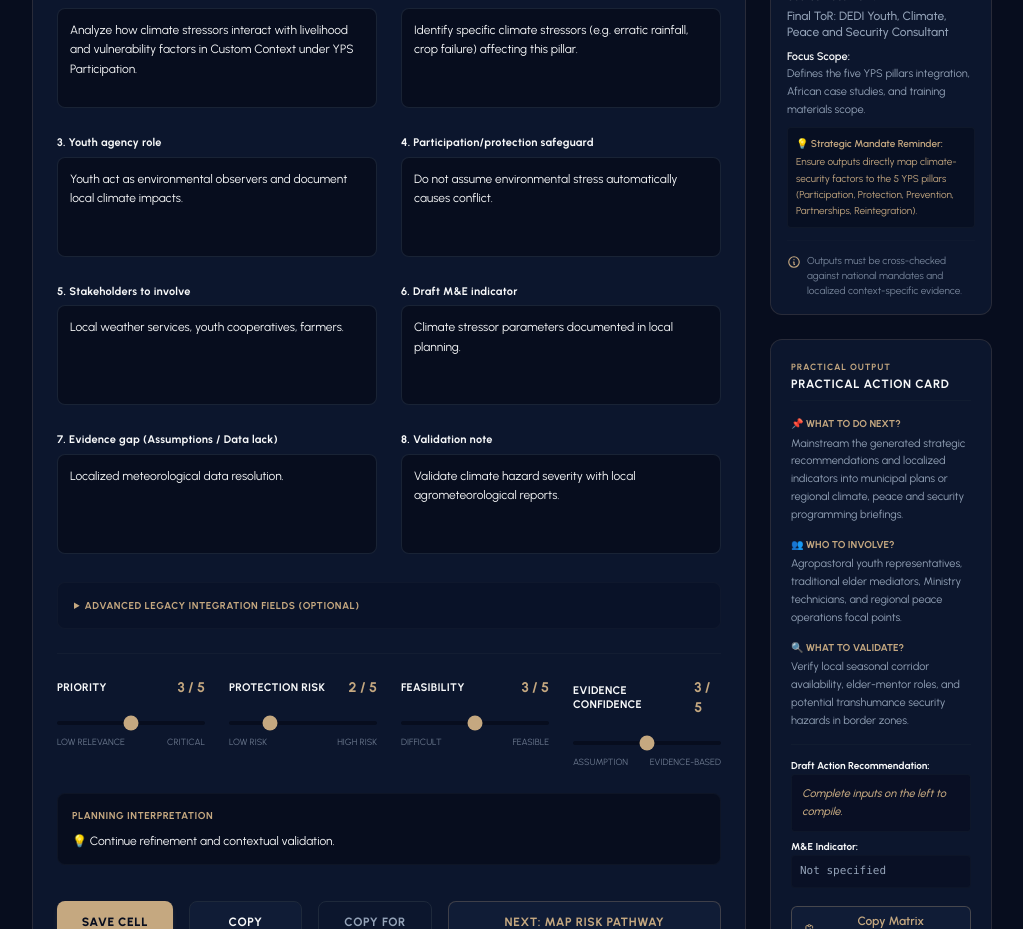
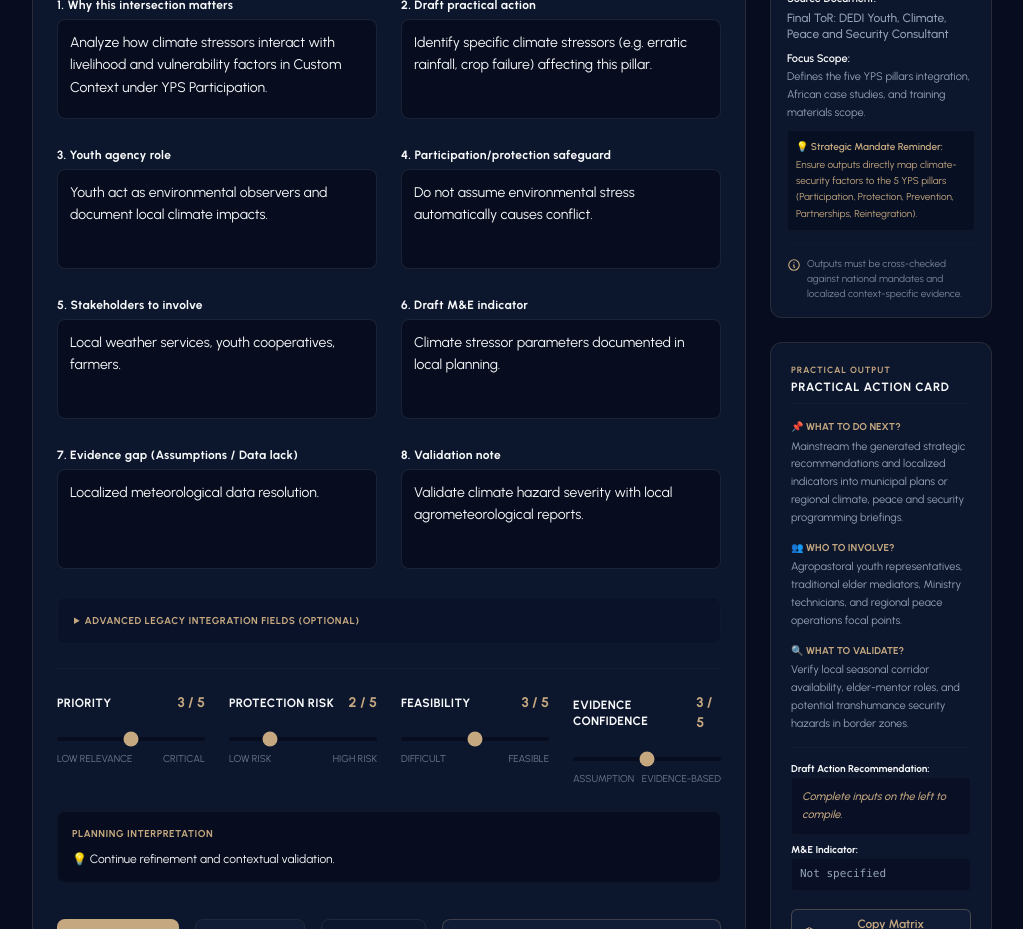
Before and after one commit to maissaramoheb/ycps-toolkit-lab, a Next.js app: page /matrix in a window 1280 px wide. Shown: the part 1560-2489 px from the top of the page, without its empty margins (256-1279 px from the left). Built offline with nearby package versions, Linux system fonts and the light colour scheme.

Commit message:
Improve global typography readability

```diff
--- a/src/app/globals.css
+++ b/src/app/globals.css
@@ -23,8 +23,8 @@ body {
   color: var(--foreground);
   font-family: var(--font-urbanist), var(--font-geist-sans), system-ui, -apple-system, BlinkMacSystemFont, sans-serif;
   min-height: 100vh;
-  font-size: 15.5px;
-  line-height: 1.55;
+  font-size: 16px;
+  line-height: 1.6;
 }
 
 .print-only {
@@ -193,6 +193,8 @@ body {
     box-shadow: none !important;
     background: white !important;
     color: #111827 !important;
+    font-size: 11.5px !important;
+    line-height: 1.45 !important;
   }
   .print-document > .space-y-4 > *:not(:last-child) {
     margin-block-end: 3mm !important;
--- a/src/app/matrix/page.tsx
+++ b/src/app/matrix/page.tsx
@@ -680,10 +680,10 @@ Validation: ${cell.validationNote}`;
               {/* Workspace Header */}
               <div className="flex justify-between items-start border-b border-brand-grey-border/30 pb-3.5 gap-4">
                 <div>
-                  <h2 className="text-sm font-bold text-brand-gold uppercase tracking-wider flex items-center gap-2">
+                  <h2 className="text-base font-bold text-brand-gold uppercase tracking-wider flex items-center gap-2">
                     Selected Cell Workspace
                   </h2>
-                  <p className="text-xs text-brand-grey-text mt-1">
+                  <p className="text-[13px] text-brand-grey-text mt-1">
                     Editing: <span className="text-brand-offwhite font-bold">{rows.find(r => r.id === activeRow)?.name}</span> × <span className="text-brand-offwhite font-bold">{cols.find(c => c.id === activeCol)?.name}</span>
                   </p>
                 </div>
@@ -706,7 +706,7 @@ Validation: ${cell.validationNote}`;
 
                 {/* Matters */}
                 <div className="space-y-1.5">
-                  <label htmlFor="cell-matters" className="block font-bold text-brand-offwhite text-[11px] tracking-wide">
+                  <label htmlFor="cell-matters" className="block font-bold text-brand-offwhite text-xs tracking-wide">
                     1. Why this intersection matters
                   </label>
                   <textarea
@@ -714,13 +714,13 @@ Validation: ${cell.validationNote}`;
                     value={cell.whyMatters}
                     onChange={(e) => handleCellFieldChange('whyMatters', e.target.value)}
                     rows={3}
-                    className="w-full text-xs bg-brand-navy-dark text-brand-offwhite border border-brand-grey-border/80 focus:border-brand-gold rounded-lg p-3 focus:outline-none resize-none leading-relaxed min-h-[100px]"
+                    className="w-full text-sm bg-brand-navy-dark text-brand-offwhite border border-brand-grey-border/80 focus:border-brand-gold rounded-lg p-3 focus:outline-none resize-none leading-relaxed min-h-[100px]"
                   />
                 </div>
 
                 {/* Practical Action */}
                 <div className="space-y-1.5">
-                  <label htmlFor="cell-action" className="block font-bold text-brand-offwhite text-[11px] tracking-wide">
+                  <label htmlFor="cell-action" className="block font-bold text-brand-offwhite text-xs tracking-wide">
                     2. Draft practical action
                   </label>
                   <textarea
@@ -728,13 +728,13 @@ Validation: ${cell.validationNote}`;
                     value={cell.draftAction}
                     onChange={(e) => handleCellFieldChange('draftAction', e.target.value)}
                     rows={3}
-                    className="w-full text-xs bg-brand-navy-dark text-brand-offwhite border border-brand-grey-border/80 focus:border-brand-gold rounded-lg p-3 focus:outline-none resize-none leading-relaxed min-h-[100px]"
+                    className="w-full text-sm bg-brand-navy-dark text-brand-offwhite border border-brand-grey-border/80 focus:border-brand-gold rounded-lg p-3 focus:outline-none resize-none leading-relaxed min-h-[100px]"
                   />
                 </div>
 
                 {/* Youth Role */}
                 <div className="space-y-1.5">
-                  <label htmlFor="cell-youth-role" className="block font-bold text-brand-offwhite text-[11px] tracking-wide">
+                  <label htmlFor="cell-youth-role" className="block font-bold text-brand-offwhite text-xs tracking-wide">
                     3. Youth agency role
                   </label>
                   <textarea
@@ -742,13 +742,13 @@ Validation: ${cell.validationNote}`;
                     value={cell.youthRole}
                     onChange={(e) => handleCellFieldChange('youthRole', e.target.value)}
                     rows={3}
-                    className="w-full text-xs bg-brand-navy-dark text-brand-offwhite border border-brand-grey-border/80 focus:border-brand-gold rounded-lg p-3 focus:outline-none resize-none leading-relaxed min-h-[100px]"
+                    className="w-full text-sm bg-brand-navy-dark text-brand-offwhite border border-brand-grey-border/80 focus:border-brand-gold rounded-lg p-3 focus:outline-none resize-none leading-relaxed min-h-[100px]"
                   />
                 </div>
 
                 {/* Safeguard */}
                 <div className="space-y-1.5">
-                  <label htmlFor="cell-safeguard" className="block font-bold text-brand-offwhite text-[11px] tracking-wide">
+                  <label htmlFor="cell-safeguard" className="block font-bold text-brand-offwhite text-xs tracking-wide">
                     4. Participation/protection safeguard
                   </label>
                   <textarea
@@ -756,13 +756,13 @@ Validation: ${cell.validationNote}`;
                     value={cell.safeguard}
                     onChange={(e) => handleCellFieldChange('safeguard', e.target.value)}
                     rows={3}
-                    className="w-full text-xs bg-brand-navy-dark text-brand-offwhite border border-brand-grey-border/80 focus:border-brand-gold rounded-lg p-3 focus:outline-none resize-none leading-relaxed min-h-[100px]"
+                    className="w-full text-sm bg-brand-navy-dark text-brand-offwhite border border-brand-grey-border/80 focus:border-brand-gold rounded-lg p-3 focus:outline-none resize-none leading-relaxed min-h-[100px]"
                   />
                 </div>
 
                 {/* Stakeholders */}
                 <div className="space-y-1.5">
-                  <label htmlFor="cell-stakeholders" className="block font-bold text-brand-offwhite text-[11px] tracking-wide">
+                  <label htmlFor="cell-stakeholders" className="block font-bold text-brand-offwhite text-xs tracking-wide">
                     5. Stakeholders to involve
                   </label>
                   <textarea
@@ -770,13 +770,13 @@ Validation: ${cell.validationNote}`;
                     value={cell.stakeholders}
                     onChange={(e) => handleCellFieldChange('stakeholders', e.target.value)}
                     rows={3}
-                    className="w-full text-xs bg-brand-navy-dark text-brand-offwhite border border-brand-grey-border/80 focus:border-brand-gold rounded-lg p-3 focus:outline-none resize-none leading-relaxed min-h-[100px]"
+                    className="w-full text-sm bg-brand-navy-dark text-brand-offwhite border border-brand-grey-border/80 focus:border-brand-gold rounded-lg p-3 focus:outline-none resize-none leading-relaxed min-h-[100px]"
                   />
                 </div>
 
                 {/* Indicator */}
                 <div className="space-y-1.5">
-                  <label htmlFor="cell-indicator" className="block font-bold text-brand-offwhite text-[11px] tracking-wide">
+                  <label htmlFor="cell-indicator" className="block font-bold text-brand-offwhite text-xs tracking-wide">
                     6. Draft M&E indicator
                   </label>
                   <textarea
@@ -784,13 +784,13 @@ Validation: ${cell.validationNote}`;
                     value={cell.indicator}
                     onChange={(e) => handleCellFieldChange('indicator', e.target.value)}
                     rows={3}
-                    className="w-full text-xs bg-brand-navy-dark text-brand-offwhite border border-brand-grey-border/80 focus:border-brand-gold rounded-lg p-3 focus:outline-none resize-none leading-relaxed min-h-[100px]"
+                    className="w-full text-sm bg-brand-navy-dark text-brand-offwhite border border-brand-grey-border/80 focus:border-brand-gold rounded-lg p-3 focus:outline-none resize-none leading-relaxed min-h-[100px]"
                   />
                 </div>
 
                 {/* Evidence Gap */}
                 <div className="space-y-1.5">
-                  <label htmlFor="cell-evidence-gap" className="block font-bold text-brand-offwhite text-[11px] tracking-wide">
+                  <label htmlFor="cell-evidence-gap" className="block font-bold text-brand-offwhite text-xs tracking-wide">
                     7. Evidence gap (Assumptions / Data lack)
                   </label>
                   <textarea
@@ -798,13 +798,13 @@ Validation: ${cell.validationNote}`;
                     value={cell.evidenceGap}
                     onChange={(e) => handleCellFieldChange('evidenceGap', e.target.value)}
                     rows={3}
-                    className="w-full text-xs bg-brand-navy-dark text-brand-offwhite border border-brand-grey-border/80 focus:border-brand-gold rounded-lg p-3 focus:outline-none resize-none leading-relaxed min-h-[100px]"
+                    className="w-full text-sm bg-brand-navy-dark text-brand-offwhite border border-brand-grey-border/80 focus:border-brand-gold rounded-lg p-3 focus:outline-none resize-none leading-relaxed min-h-[100px]"
                   />
                 </div>
 
                 {/* Validation Note */}
                 <div className="space-y-1.5">
-                  <label htmlFor="cell-validation-note" className="block font-bold text-brand-offwhite text-[11px] tracking-wide">
+                  <label htmlFor="cell-validation-note" className="block font-bold text-brand-offwhite text-xs tracking-wide">
                     8. Validation note
                   </label>
                   <textarea
@@ -812,7 +812,7 @@ Validation: ${cell.validationNote}`;
                     value={cell.validationNote}
                     onChange={(e) => handleCellFieldChange('validationNote', e.target.value)}
                     rows={3}
-                    className="w-full text-xs bg-brand-navy-dark text-brand-offwhite border border-brand-grey-border/80 focus:border-brand-gold rounded-lg p-3 focus:outline-none resize-none leading-relaxed min-h-[100px]"
+                    className="w-full text-sm bg-brand-navy-dark text-brand-offwhite border border-brand-grey-border/80 focus:border-brand-gold rounded-lg p-3 focus:outline-none resize-none leading-relaxed min-h-[100px]"
                   />
                 </div>
 
@@ -826,38 +826,38 @@ Validation: ${cell.validationNote}`;
                   </summary>
                   <div className="grid md:grid-cols-2 gap-4 mt-4 text-xs">
                     <div className="space-y-1.5">
-                      <span className="block font-bold text-brand-offwhite text-[11px]">Practical Entry Point</span>
+                      <span className="block font-bold text-brand-offwhite text-xs">Practical Entry Point</span>
                       <textarea
                         value={matrixEntries[activeRow as YPSPillarId]?.practicalEntryPoint || ''}
                         onChange={(e) => updateMatrixEntry(activeRow as YPSPillarId, { practicalEntryPoint: e.target.value })}
                         rows={2}
-                        className="w-full text-xs bg-brand-navy-dark text-brand-offwhite border border-brand-grey-border/80 focus:border-brand-gold rounded-lg p-2.5 focus:outline-none resize-none leading-normal"
+                        className="w-full text-sm bg-brand-navy-dark text-brand-offwhite border border-brand-grey-border/80 focus:border-brand-gold rounded-lg p-2.5 focus:outline-none resize-none leading-normal"
                       />
                     </div>
                     <div className="space-y-1.5">
-                      <span className="block font-bold text-brand-offwhite text-[11px]">Diplomatic Wording</span>
+                      <span className="block font-bold text-brand-offwhite text-xs">Diplomatic Wording</span>
                       <textarea
                         value={matrixEntries[activeRow as YPSPillarId]?.diplomaticWording || ''}
                         onChange={(e) => updateMatrixEntry(activeRow as YPSPillarId, { diplomaticWording: e.target.value })}
                         rows={2}
-                        className="w-full text-xs bg-brand-navy-dark text-brand-offwhite border border-brand-grey-border/80 focus:border-brand-gold rounded-lg p-2.5 focus:outline-none resize-none leading-normal"
+                        className="w-full text-sm bg-brand-navy-dark text-brand-offwhite border border-brand-grey-border/80 focus:border-brand-gold rounded-lg p-2.5 focus:outline-none resize-none leading-normal"
                       />
                     </div>
                     <div className="space-y-1.5">
-                      <span className="block font-bold text-brand-offwhite text-[11px]">Red-Team Warning</span>
+                      <span className="block font-bold text-brand-offwhite text-xs">Red-Team Warning</span>
                       <textarea
                         value={matrixEntries[activeRow as YPSPillarId]?.redTeamWarning || ''}
-                        onChange={(e) => updateMatrixEntry(activeRow as YPSPillarId, { redTeamWarning: e.target.value })}
+                        onChange={(e) => updateMatrixEntry(activeRow as YPSPillarId, { diplomaticWording: e.target.value })}
                         rows={2}
-                        className="w-full text-xs bg-brand-navy-dark text-brand-offwhite border border-brand-grey-border/80 focus:border-brand-gold rounded-lg p-2.5 focus:outline-none resize-none leading-normal"
+                        className="w-full text-sm bg-brand-navy-dark text-brand-offwhite border border-brand-grey-border/80 focus:border-brand-gold rounded-lg p-2.5 focus:outline-none resize-none leading-normal"
                       />
                     </div>
                     <div className="space-y-1.5">
-                      <span className="block font-bold text-brand-offwhite text-[11px]">Implementation Output</span>
+                      <span className="block font-bold text-brand-offwhite text-xs">Implementation Output</span>
                       <select
                         value={matrixEntries[activeRow as YPSPillarId]?.implementationOutput || ''}
                         onChange={(e) => updateMatrixEntry(activeRow as YPSPillarId, { implementationOutput: e.target.value })}
-                        className="w-full text-xs bg-brand-navy-dark text-brand-offwhite border border-brand-grey-border/80 focus:border-brand-gold rounded-lg p-2.5 focus:outline-none cursor-pointer"
+                        className="w-full text-sm bg-brand-navy-dark text-brand-offwhite border border-brand-grey-border/80 focus:border-brand-gold rounded-lg p-2.5 focus:outline-none cursor-pointer"
                       >
                         <option value="">-- Select Practical Output Type --</option>
                         <option value="policy_entry_point">Policy Entry Point</option>
@@ -879,7 +879,7 @@ Validation: ${cell.validationNote}`;
                 {/* 1. Priority */}
                 <div className="space-y-2.5">
                   <div className="flex justify-between items-center text-xs">
-                    <span className="font-bold text-brand-offwhite text-[11px] uppercase tracking-wide">Priority</span>
+                    <span className="font-bold text-brand-offwhite text-xs uppercase tracking-wide">Priority</span>
                     <span className="font-bold text-brand-gold text-sm">{cell.priority} / 5</span>
                   </div>
                   <input
@@ -891,7 +891,7 @@ Validation: ${cell.validationNote}`;
                     onChange={(e) => handleCellFieldChange('priority', parseInt(e.target.value))}
                     className="w-full h-1 bg-brand-navy-dark rounded-lg appearance-none cursor-pointer accent-brand-gold"
                   />
-                  <div className="flex justify-between text-[9px] text-brand-grey-text/70 uppercase">
+                  <div className="flex justify-between text-[10px] text-brand-grey-text/70 uppercase">
                     <span>Low Relevance</span>
                     <span>Critical</span>
                   </div>
@@ -900,7 +900,7 @@ Validation: ${cell.validationNote}`;
                 {/* 2. Protection Risk */}
                 <div className="space-y-2.5">
                   <div className="flex justify-between items-center text-xs">
-                    <span className="font-bold text-brand-offwhite text-[11px] uppercase tracking-wide">Protection Risk</span>
+                    <span className="font-bold text-brand-offwhite text-xs uppercase tracking-wide">Protection Risk</span>
                     <span className="font-bold text-brand-gold text-sm">{cell.protectionRisk} / 5</span>
                   </div>
                   <input
@@ -912,7 +912,7 @@ Validation: ${cell.validationNote}`;
                     onChange={(e) => handleCellFieldChange('protectionRisk', parseInt(e.target.value))}
                     className="w-full h-1 bg-brand-navy-dark rounded-lg appearance-none cursor-pointer accent-brand-gold"
                   />
-                  <div className="flex justify-between text-[9px] text-brand-grey-text/70 uppercase">
+                  <div className="flex justify-between text-[10px] text-brand-grey-text/70 uppercase">
                     <span>Low Risk</span>
                     <span>High Risk</span>
                   </div>
@@ -921,7 +921,7 @@ Validation: ${cell.validationNote}`;
                 {/* 3. Feasibility */}
                 <div className="space-y-2.5">
                   <div className="flex justify-between items-center text-xs">
-                    <span className="font-bold text-brand-offwhite text-[11px] uppercase tracking-wide">Feasibility</span>
+                    <span className="font-bold text-brand-offwhite text-xs uppercase tracking-wide">Feasibility</span>
                     <span className="font-bold text-brand-gold text-sm">{cell.feasibility} / 5</span>
                   </div>
                   <input
@@ -933,7 +933,7 @@ Validation: ${cell.validationNote}`;
                     onChange={(e) => handleCellFieldChange('feasibility', parseInt(e.target.value))}
                     className="w-full h-1 bg-brand-navy-dark rounded-lg appearance-none cursor-pointer accent-brand-gold"
                   />
-                  <div className="flex justify-between text-[9px] text-brand-grey-text/70 uppercase">
+                  <div className="flex justify-between text-[10px] text-brand-grey-text/70 uppercase">
                     <span>Difficult</span>
                     <span>Feasible</span>
                   </div>
@@ -942,7 +942,7 @@ Validation: ${cell.validationNote}`;
                 {/* 4. Evidence Confidence */}
                 <div className="space-y-2.5">
                   <div className="flex justify-between items-center text-xs">
-                    <span className="font-bold text-brand-offwhite text-[11px] uppercase tracking-wide">Evidence Confidence</span>
+                    <span className="font-bold text-brand-offwhite text-xs uppercase tracking-wide">Evidence Confidence</span>
                     <span className="font-bold text-brand-gold text-sm">{cell.evidenceConfidence} / 5</span>
                   </div>
                   <input
@@ -954,7 +954,7 @@ Validation: ${cell.validationNote}`;
                     onChange={(e) => handleCellFieldChange('evidenceConfidence', parseInt(e.target.value))}
                     className="w-full h-1 bg-brand-navy-dark rounded-lg appearance-none cursor-pointer accent-brand-gold"
                   />
-                  <div className="flex justify-between text-[9px] text-brand-grey-text/70 uppercase">
+                  <div className="flex justify-between text-[10px] text-brand-grey-text/70 uppercase">
                     <span>Assumption</span>
                     <span>Evidence-based</span>
                   </div>
@@ -969,27 +969,27 @@ Validation: ${cell.validationNote}`;
                 <button
                   type="button"
                   onClick={handleSaveCell}
-                  className="flex-1 px-5 py-3 bg-brand-gold hover:bg-brand-gold-dark text-brand-navy-dark font-extrabold rounded-lg text-xs uppercase tracking-wider text-center transition-all cursor-pointer shadow-md shadow-brand-gold/15"
+                  className="flex-1 px-5 py-3 bg-brand-gold hover:bg-brand-gold-dark text-brand-navy-dark font-extrabold rounded-lg text-[13px] uppercase tracking-wider text-center transition-all cursor-pointer shadow-md shadow-brand-gold/15"
                 >
                   Save cell to workspace
                 </button>
                 <button
                   type="button"
                   onClick={handleCopyCellNote}
-                  className="flex-1 px-5 py-3 bg-brand-navy-light hover:bg-brand-navy-dark text-brand-offwhite border border-brand-grey-border rounded-lg text-xs font-bold tracking-wider uppercase text-center transition-all cursor-pointer"
+                  className="flex-1 px-5 py-3 bg-brand-navy-light hover:bg-brand-navy-dark text-brand-offwhite border border-brand-grey-border rounded-lg text-[13px] font-bold tracking-wider uppercase text-center transition-all cursor-pointer"
                 >
                   Copy selected cell note
                 </button>
                 <button
                   type="button"
                   onClick={handleCopyForToolkit}
-                  className="flex-1 px-5 py-3 border border-brand-grey-border hover:bg-brand-navy-light text-brand-grey-text hover:text-brand-offwhite rounded-lg text-xs font-bold tracking-wider uppercase text-center transition-all cursor-pointer"
+                  className="flex-1 px-5 py-3 border border-brand-grey-border hover:bg-brand-navy-light text-brand-grey-text hover:text-brand-offwhite rounded-lg text-[13px] font-bold tracking-wider uppercase text-center transition-all cursor-pointer"
                 >
                   Copy for Toolkit Package
                 </button>
                 <Link
                   href="/risk-pathways"
-                  className="flex-grow px-5 py-3 bg-brand-navy-light border border-brand-gold/25 hover:border-brand-gold text-brand-gold rounded-lg text-xs font-bold tracking-wider uppercase text-center transition-all"
+                  className="flex-grow px-5 py-3 bg-brand-navy-light border border-brand-gold/25 hover:border-brand-gold text-brand-gold rounded-lg text-[13px] font-bold tracking-wider uppercase text-center transition-all"
                 >
                   Next: Map Risk Pathway
                 </Link>
@@ -997,14 +997,14 @@ Validation: ${cell.validationNote}`;
 
               {/* Temporary copy/save indicator */}
               {copyFeedback && (
-                <div className="text-[11px] text-brand-gold text-center font-semibold italic mt-2 animate-pulse">
+                <div className="text-xs text-brand-gold text-center font-semibold italic mt-2 animate-pulse">
                   {copyFeedback}
                 </div>
               )}
 
             </div>
           ) : (
-            <div className="glass-panel p-6 rounded-xl border border-brand-grey-border/60 text-xs text-brand-grey-text text-center italic">
+            <div className="glass-panel p-6 rounded-xl border border-brand-grey-border/60 text-sm text-brand-grey-text text-center italic">
               Loading YCPS Matrix 2.0 workspace cells...
             </div>
           )}
```
Also changed, not shown: src/components/Sidebar.tsx (+11 -11 lines), 2 other files (tests, documents, lock files or other folders).
